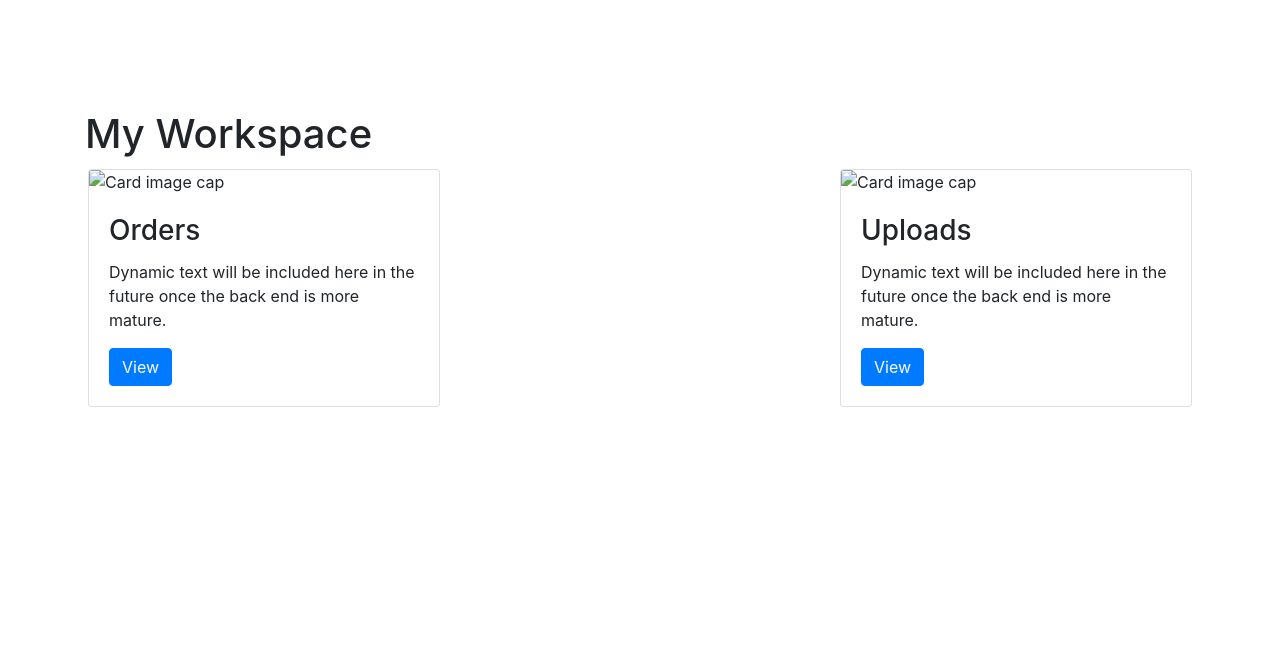
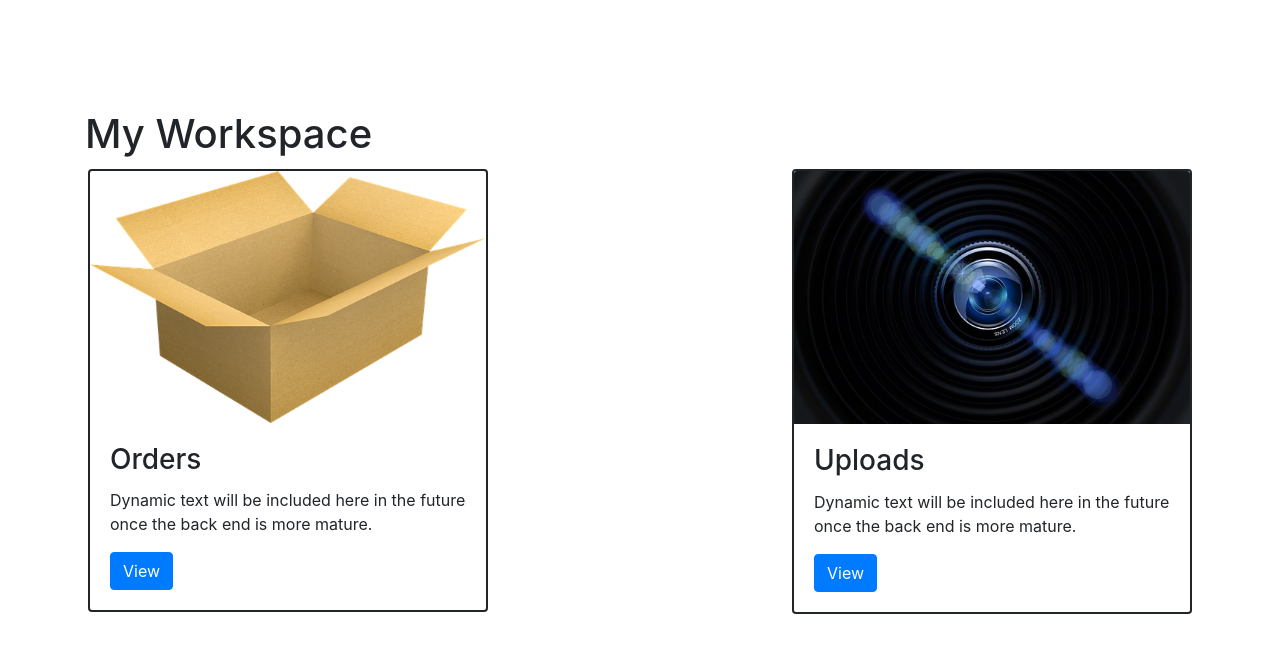
Before and after one commit to Iankumu/photography, a Flask app: template templates/dashboard.html in a window 1280 px wide. Shown: the part 56-709 px from the top of the page. Run offline with Flask 2, Linux system fonts and the light colour scheme; the template is opened without the code that fills it, so the values that code supplies are empty; some libraries are stand-ins or nearby versions.

Commit message:
Added images for uploads and orders. uploads.html routing needs to be done

```diff
--- a/templates/dashboard.html
+++ b/templates/dashboard.html
@@ -40,8 +40,8 @@
 </ul>
 -->
 
-    <div class="card" style="width: 22rem; float:left; margin:3px">
-    <img class="card-img-top" src="#" alt="Card image cap">
+    <div class="card" style="width:25rem; float:left; margin:3px;border:2px solid">
+    <img class="card-img-top" src="/static/box.png" alt="Card image cap">
     <div class="card-body">
       <h3 class="card-title">Orders</h3>
         <p>Dynamic text will be included here in the future once the back end is more mature.</p>
@@ -51,12 +51,12 @@
     </div>
 
 
-    <div class="card" style="width: 22rem; float:right;margin:3px">
-    <img class="card-img-top" src="#" alt="Card image cap">
+    <div class="card" style="width: 25rem; float:right;margin:3px;border:2px solid">
+    <img class="card-img-top" src="/static/lens-cam.jpg" alt="Card image cap">
     <div class="card-body">
       <h3 class="card-title">Uploads</h3>
         <p>Dynamic text will be included here in the future once the back end is more mature.</p>
-        <a href="#" class="btn btn-primary">View</a>
+        <a href="uploads.html" class="btn btn-primary">View</a>
     </div>
 
 
--- a/templates/layout.html
+++ b/templates/layout.html
@@ -3,8 +3,10 @@
 <head>
     <meta charset="UTF-8">
     <title>PHOTOGRAPHY SYSTEM</title>
-    <link rel="stylesheet" href="https://stackpath.bootstrapcdn.com/bootstrap/4.3.1/css/bootstrap.min.css" integrity="sha384-ggOyR0iXCbMQv3Xipma34MD+dH/1fQ784/j6cY/iJTQUOhcWr7x9JvoRxT2MZw1T" crossorigin="anonymous">
-<script src="https://stackpath.bootstrapcdn.com/bootstrap/4.3.1/js/bootstrap.min.js" integrity="sha384-JjSmVgyd0p3pXB1rRibZUAYoIIy6OrQ6VrjIEaFf/nJGzIxFDsf4x0xIM+B07jRM" crossorigin="anonymous"></script>
+    <link rel="stylesheet" href="https://stackpath.bootstrapcdn.com/bootstrap/4.3.1/css/bootstrap.min.css"
+          integrity="sha384-ggOyR0iXCbMQv3Xipma34MD+dH/1fQ784/j6cY/iJTQUOhcWr7x9JvoRxT2MZw1T" crossorigin="anonymous">
+<script src="https://stackpath.bootstrapcdn.com/bootstrap/4.3.1/js/bootstrap.min.js"
+        integrity="sha384-JjSmVgyd0p3pXB1rRibZUAYoIIy6OrQ6VrjIEaFf/nJGzIxFDsf4x0xIM+B07jRM" crossorigin="anonymous"></script>
 <head>
 <body>
 {% include 'includes/_navbar.html' %}
```
Also changed, not shown: templates/uploads.html (added, +16 -0 lines), static/box.png (added), static/lens-cam.jpg (added).
